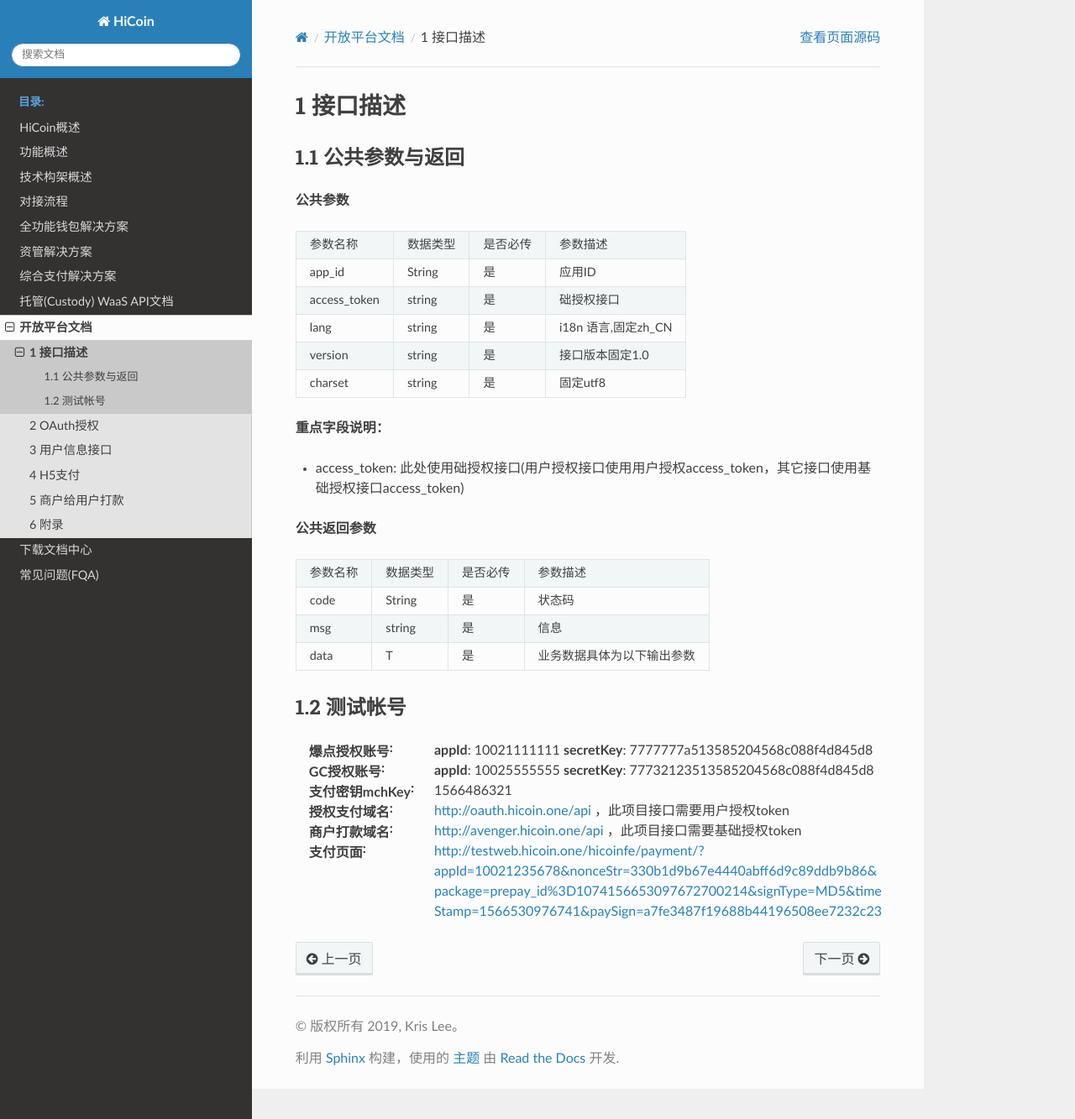
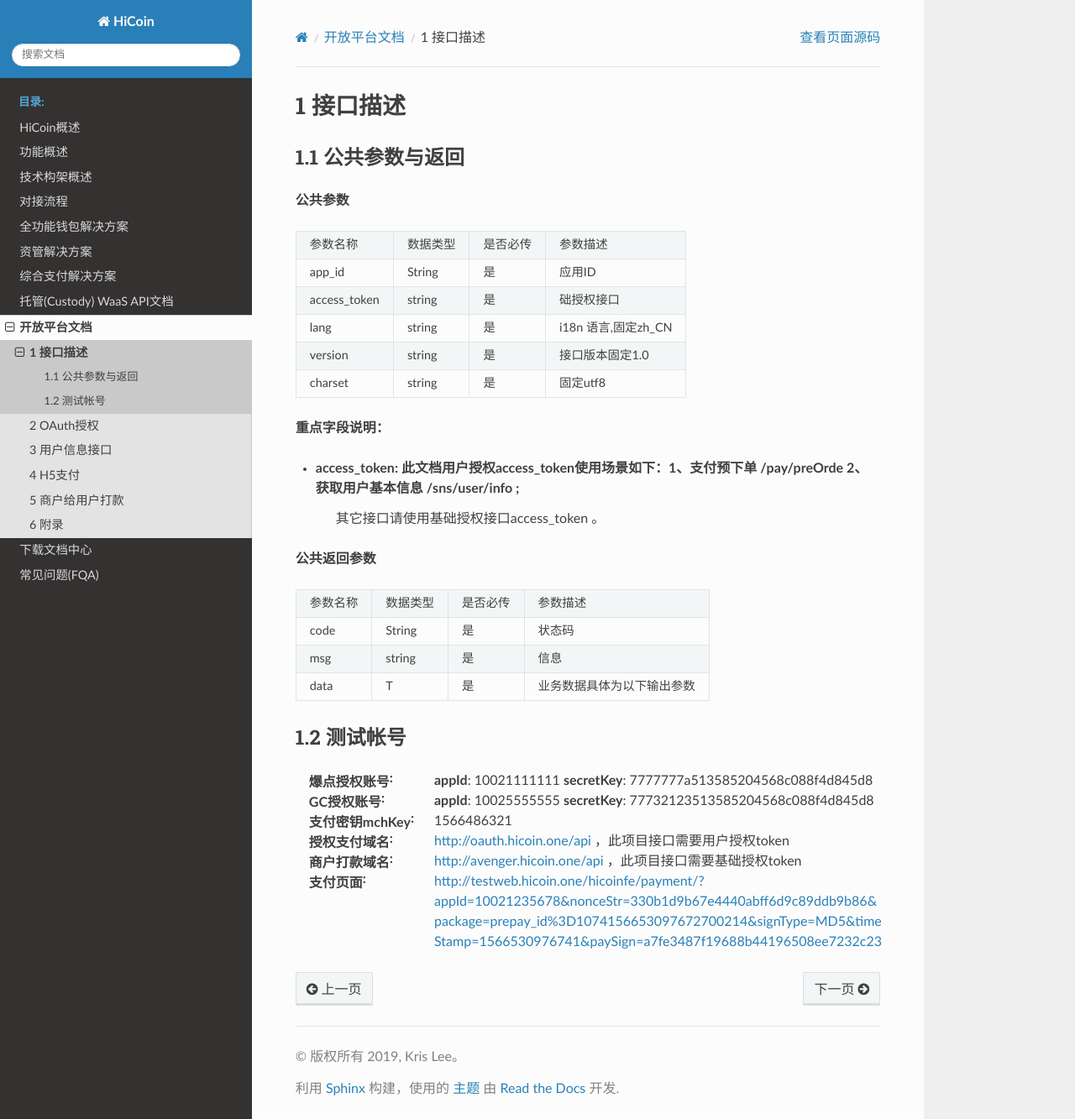
Before and after one commit to HiCoinCom/hicoindocs, a Sphinx documentation site: the page built from source/API-Open/openapi_description.rst, in a window 1280 px wide and 1333 px high. Shown: the whole window at 84% size. Built offline with Sphinx 7.4.7 and the Read the Docs theme 2.0.0, drawn with Linux system fonts in a browser that asks for light colours.

Commit message:
Update openapi_description.rst

```diff
--- a/source/API-Open/openapi_description.rst
+++ b/source/API-Open/openapi_description.rst
@@ -16,7 +16,8 @@
 
 **重点字段说明：**
 
-- access_token: 此处使用础授权接口(用户授权接口使用用户授权access_token，其它接口使用基础授权接口access_token)
+- access_token: 此文档用户授权access_token使用场景如下：1、支付预下单 /pay/preOrde  2、获取用户基本信息 /sns/user/info ;
+                其它接口请使用基础授权接口access_token 。
 
 
 **公共返回参数**
```
